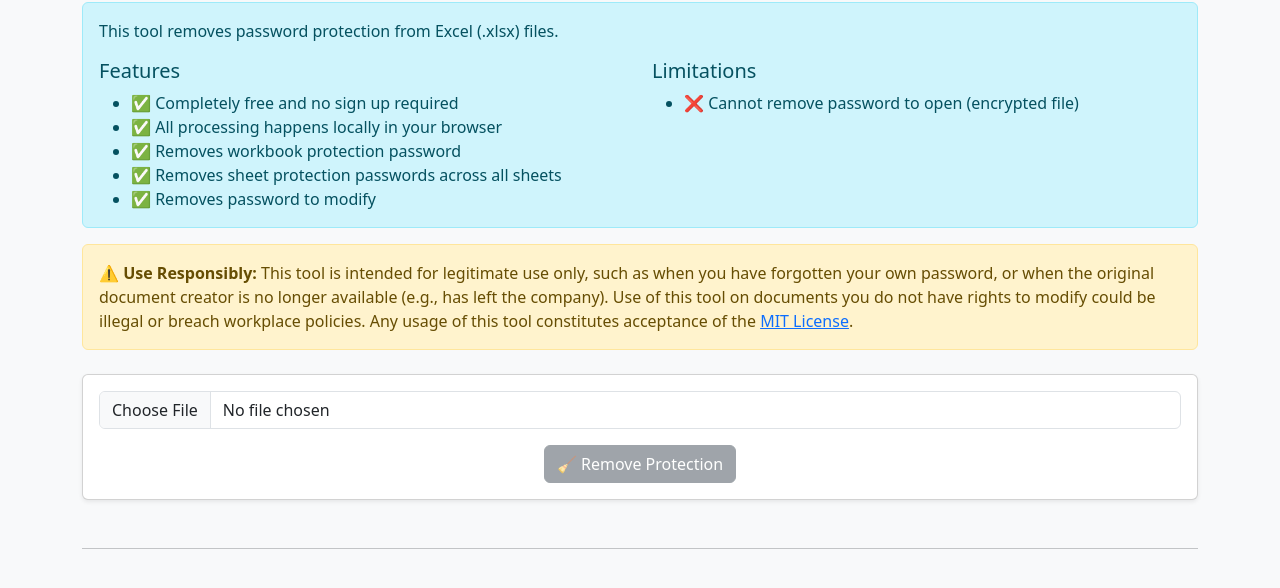
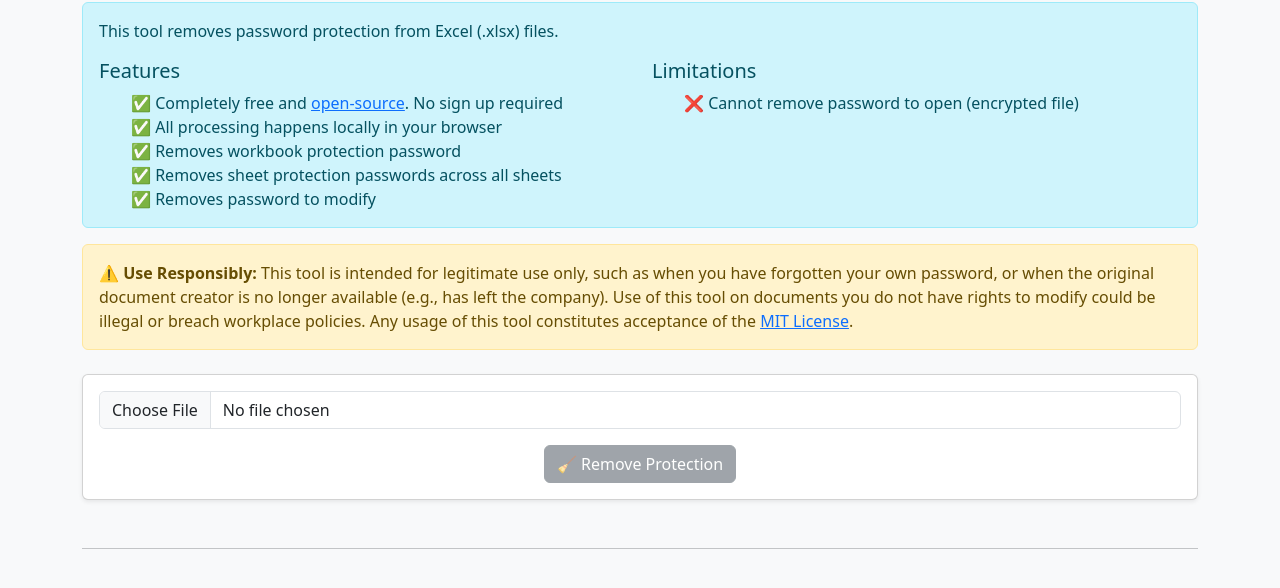
Before and after one commit to pretoriusdre/excel-unlock-tool, a plain HTML site: page index.html in a window 1280 px wide. Shown: the part 118-706 px from the top of the page. Drawn offline with nearby package versions, Linux system fonts and the light colour scheme.

Commit message:
Update readme

```diff
--- a/index.html
+++ b/index.html
@@ -23,8 +23,8 @@
   <div class="row">
     <div class="col-md-6">
       <h5>Features</h5>
-      <ul class="mb-0">
-        <li>✅ Completely free and no sign up required</li>
+      <ul class="mb-0" style="list-style: none;">
+        <li>✅ Completely free and <a href="https://github.com/pretoriusdre/excel-unlock-tool" target="_blank">open-source</a>. No sign up required</li>
 	      <li>✅ All processing happens locally in your browser</li>
         <li>✅ Removes workbook protection password</li>
         <li>✅ Removes sheet protection passwords across all sheets</li>
@@ -34,7 +34,7 @@
     </div>
     <div class="col-md-6">
       <h5>Limitations</h5>
-      <ul class="mb-0">
+      <ul class="mb-0" style="list-style: none;">
         <li>❌ Cannot remove password to open (encrypted file)</li>
       </ul>
     </div>
```
